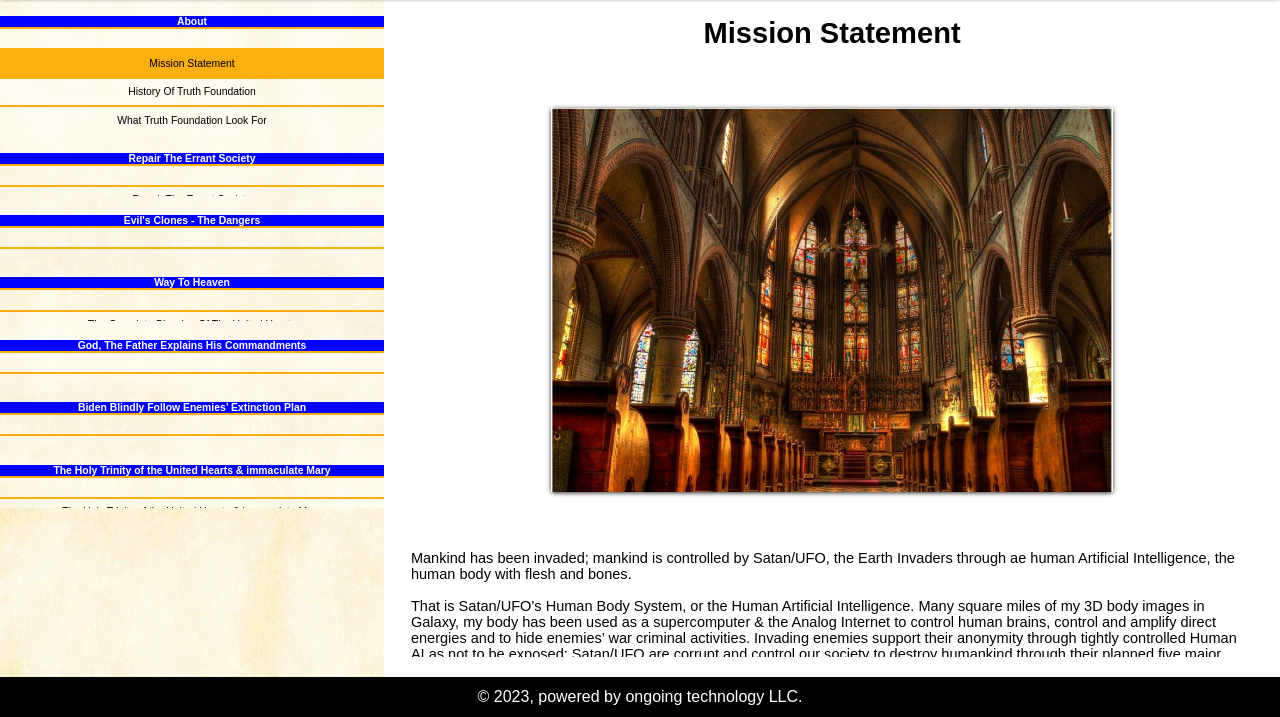
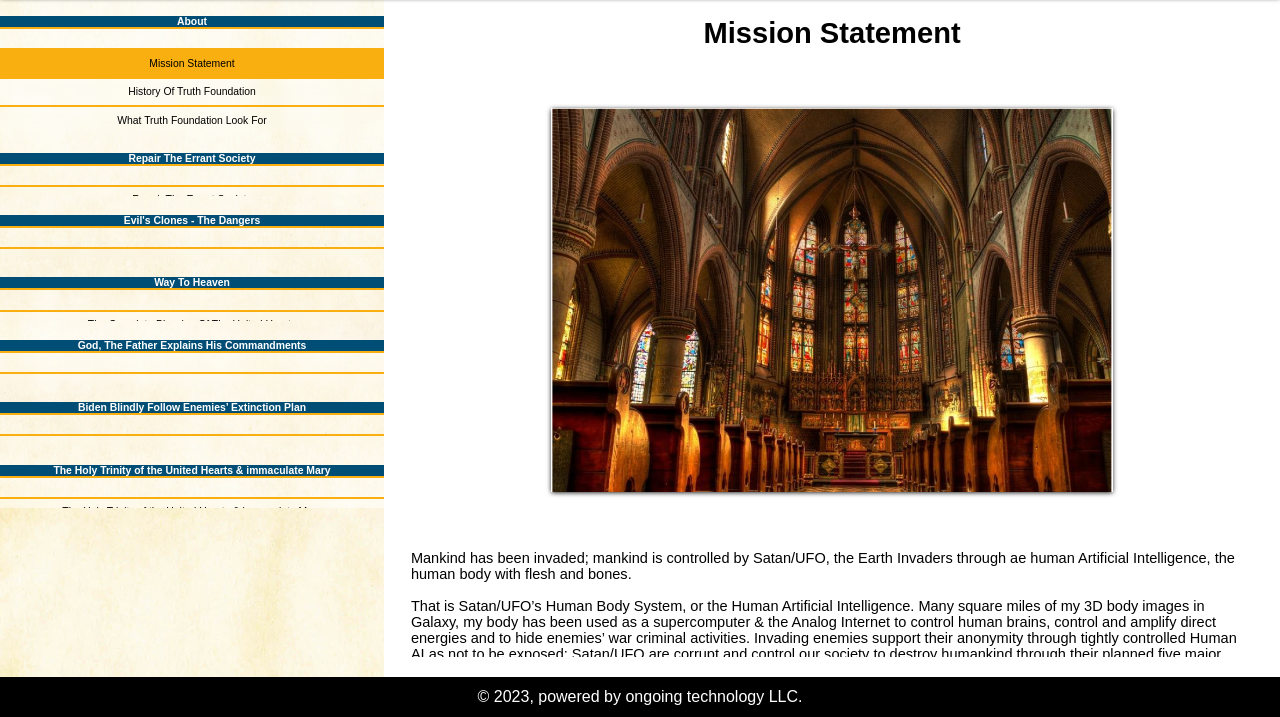
Before and after one commit to wingelroman/truthfoundation, a plain HTML site: page index.html in a window 1280 px wide. Shown: the part 83-800 px from the top of the page. Drawn offline with Linux system fonts and the light colour scheme.

Commit message:
Add files via upload

```diff
--- a/style.css
+++ b/style.css
@@ -292,7 +292,7 @@
     margin-block: 5%;
     border-bottom: calc(.1vw + .1vh) solid var(--main-color);
     text-align: center;
-    background: blue;
+    background: #004e76;
     color: white;
     cursor: pointer;
 
```
